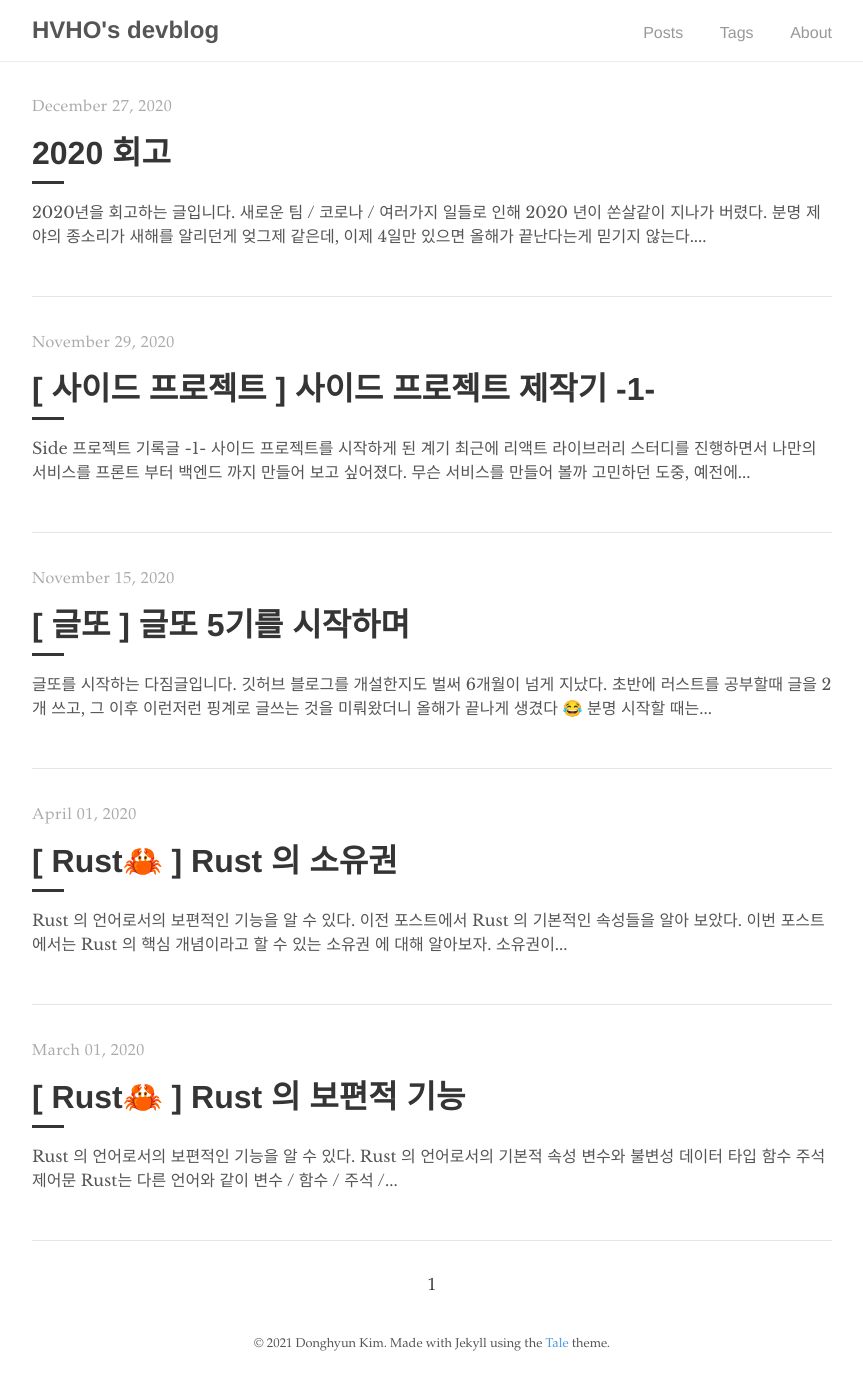
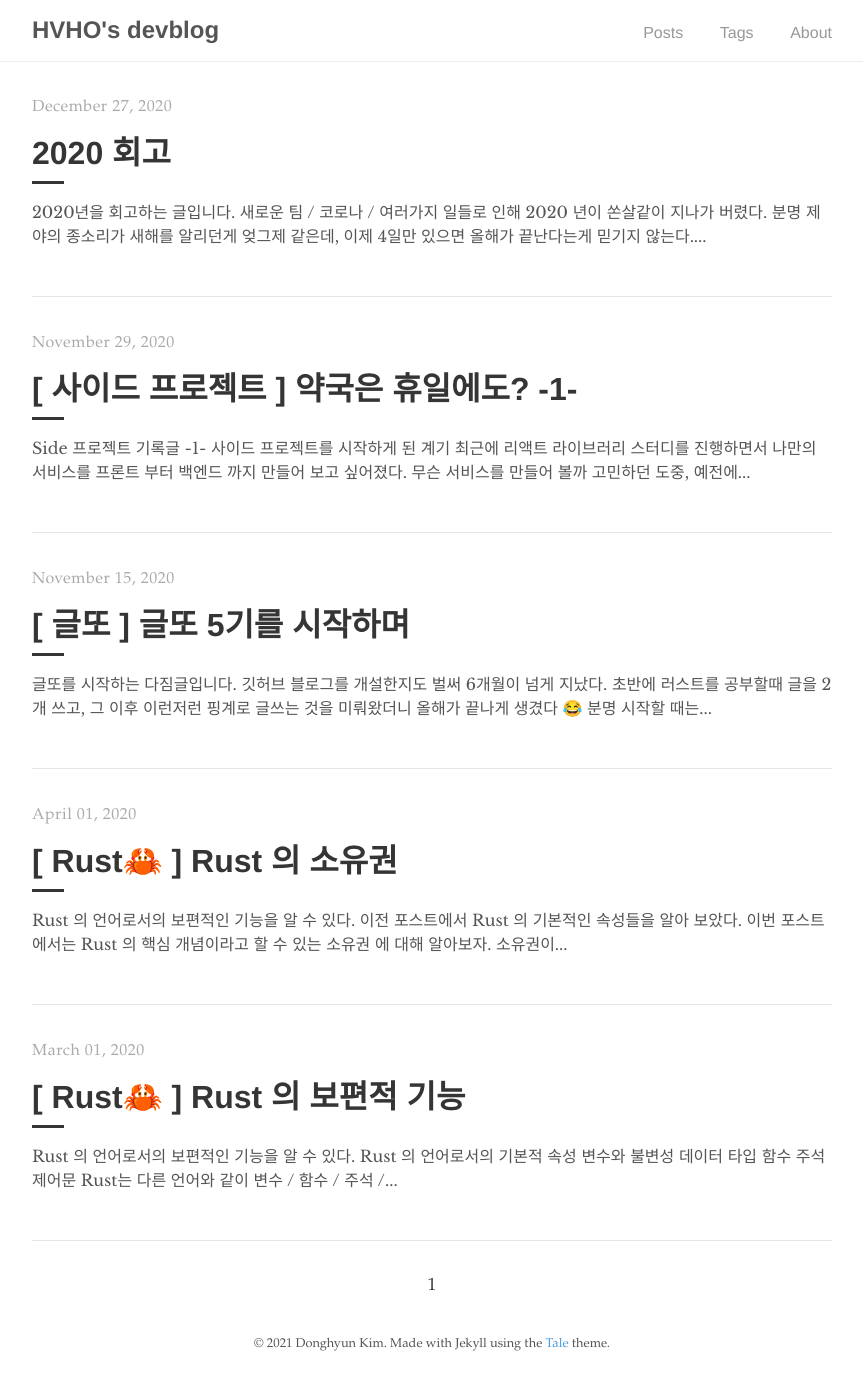
Before and after one commit to HVHO/HVHO.github.io, a Jekyll site: the page built from index.html, in a window 1280 px wide. Shown: the whole page, without its empty margins (208-1071 px from the left). Built offline with Jekyll 4.4.1, drawn with Linux system fonts in a browser that asks for light colours; the list of posts is cut into pages by our own code.

Commit message:
edit typo

```diff
--- a/_posts/2020-11-29-side-proj-1.md
+++ b/_posts/2020-11-29-side-proj-1.md
@@ -1,6 +1,6 @@
 ---
 layout: post
-title: "[ 사이드 프로젝트 ] 사이드 프로젝트 제작기 -1-"
+title: "[ 사이드 프로젝트 ] 약국은 휴일에도? -1-"
 description: 공휴일 운영 약국을 지도로 검색 할 수 있는 사이드 프로젝트의 제작기 -1-
 comments: true
 tags: Python, Selenium
@@ -25,9 +25,12 @@ tags: Python, Selenium
 \
 \
 이 사이트를 이용해 보고 **"내 위치를 중심으로 공휴일에 열려 있는 약국들을 지도상으로 볼 수 있으면 어떨까?"** 라는 생각이 들었고, 이를 사이드 프로젝트로 만들어 보기로 결정했다.
-\
-\
+
+
 # 프로젝트 구조
+
+![site-structure](https://user-images.githubusercontent.com/25953981/100545411-08936b80-329f-11eb-84bf-ea71a3466cdb.png){: width="75%" height="75%"}
+*아직 다이어 그램 그리는데는 재주가 없는것 같다 ^^;*
 
 휴일에 운영하는 약국에 대한 정보를 제공하는 공공 API 가 있나 하여 [공공 데이터 포털]("https://www.data.go.kr")에 검색해 보았으나 해당 데이터를 찾지 못 하였고, 위의 휴일지킴이 약국 사이트를 크롤링하여 백엔드에 저장 후 프론트에 뿌려 주기로 했다.
 \
@@ -39,9 +42,6 @@ tags: Python, Selenium
 - 프론트엔드 : react
 
 로 이루어 질 것 같다.
-
-![site-structure](https://user-images.githubusercontent.com/25953981/100545411-08936b80-329f-11eb-84bf-ea71a3466cdb.png){: width="75%" height="75%"}
-*아직 다이어 그램 그리는데는 재주가 없는것 같다 ^^;*
 \
-
+\
 다음 게시글에서는 공공 사이트에서 selenium 을 이용해 정보를 크롤링 하는 것을 설명할 예정이다.
```
